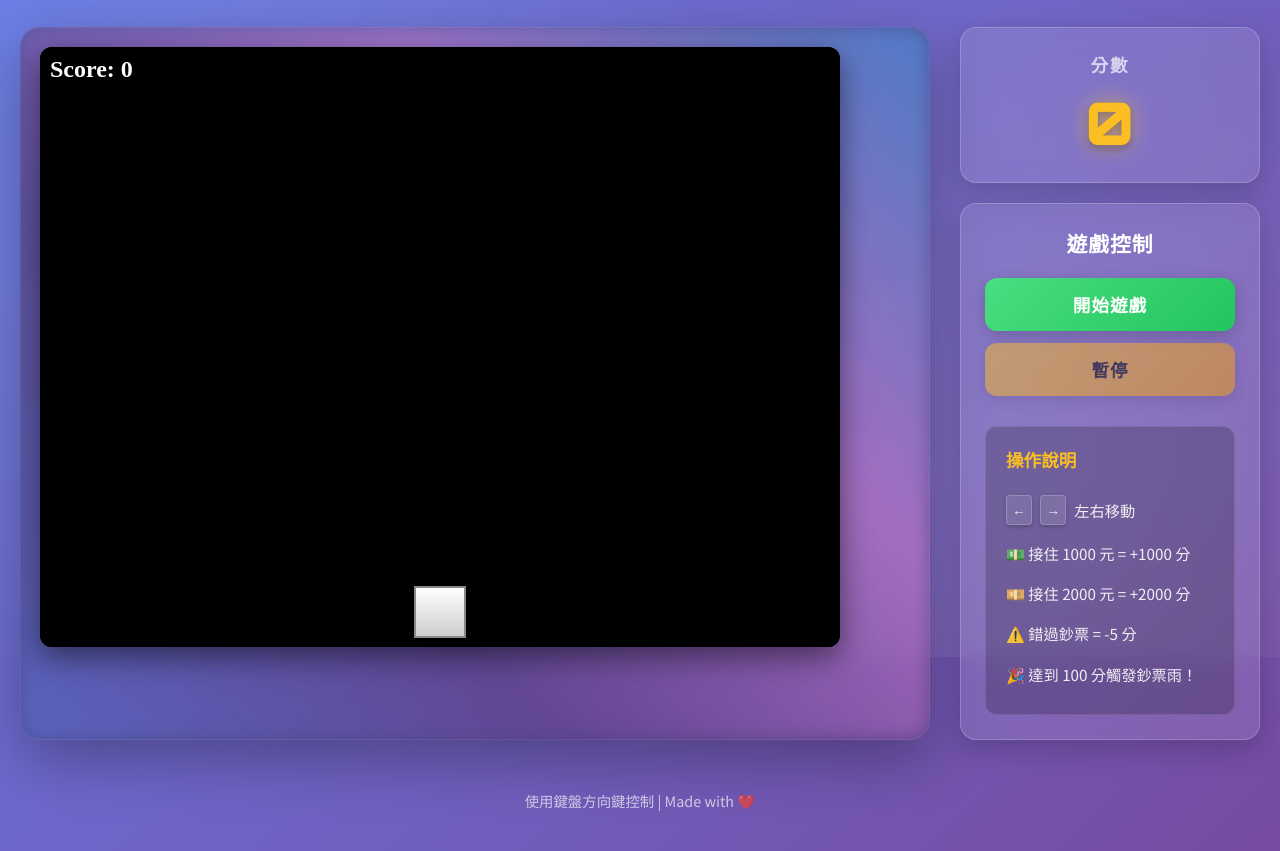
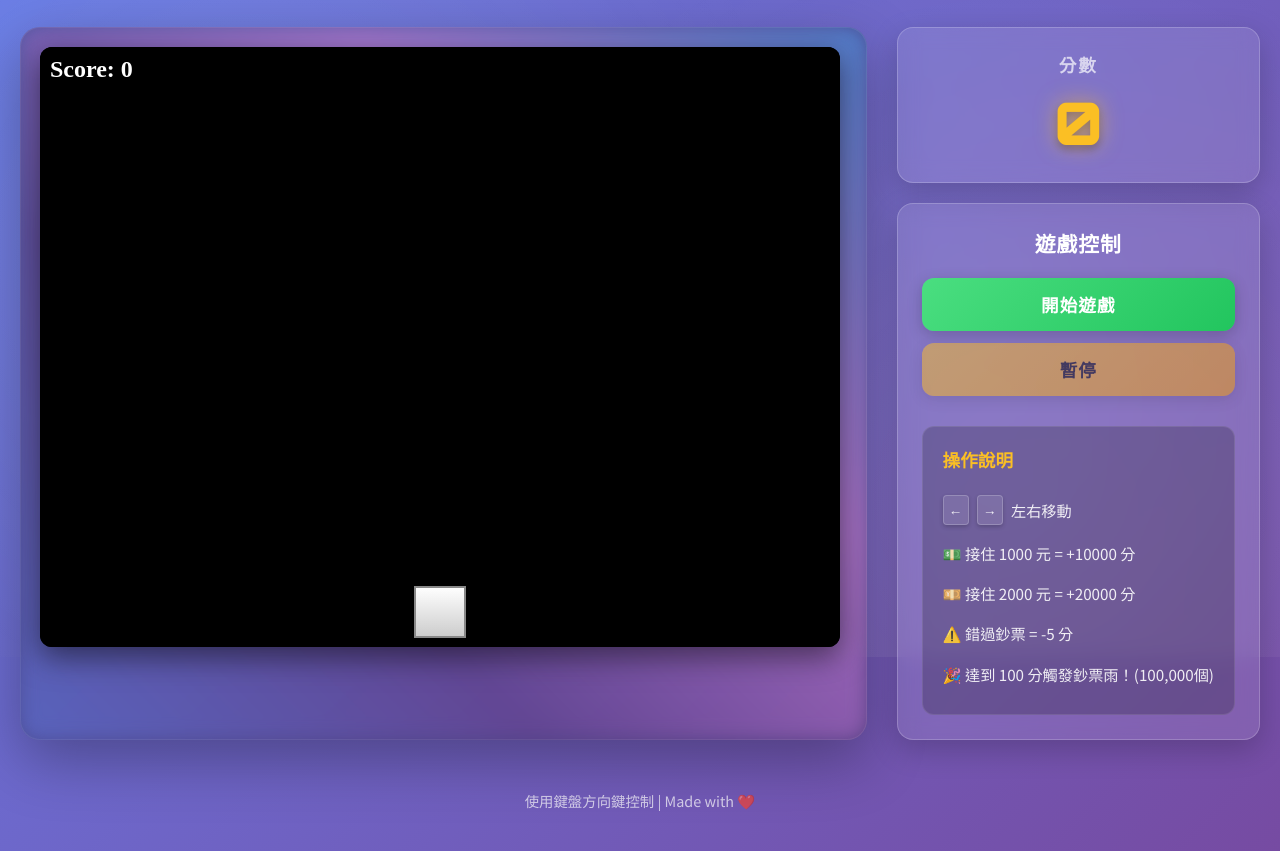
Before and after one commit to telearnstudent7/coin, a plain HTML site: page index.html in a window 1280 px wide. Shown: the part 143-994 px from the top of the page. Drawn offline with Linux system fonts and the light colour scheme.

Commit message:
feat: Increase coin values and bonus coin amount, and update game instructions to reflect these changes.

```diff
--- a/index.html
+++ b/index.html
@@ -1,5 +1,6 @@
 <!DOCTYPE html>
 <html lang="zh-TW">
+
 <head>
     <meta charset="UTF-8">
     <meta name="viewport" content="width=device-width, initial-scale=1.0">
@@ -8,8 +9,11 @@
     <link rel="stylesheet" href="style.css">
     <link rel="preconnect" href="https://fonts.googleapis.com">
     <link rel="preconnect" href="https://fonts.gstatic.com" crossorigin>
-    <link href="https://fonts.googleapis.com/css2?family=Orbitron:wght@400;700;900&family=Noto+Sans+TC:wght@400;700&display=swap" rel="stylesheet">
+    <link
+        href="https://fonts.googleapis.com/css2?family=Orbitron:wght@400;700;900&family=Noto+Sans+TC:wght@400;700&display=swap"
+        rel="stylesheet">
 </head>
+
 <body>
     <div class="container">
         <header class="game-header">
@@ -60,10 +64,10 @@
                         <h4>操作說明</h4>
                         <ul>
                             <li><kbd>←</kbd> <kbd>→</kbd> 左右移動</li>
-                            <li>💵 接住 1000 元 = +1000 分</li>
-                            <li>💴 接住 2000 元 = +2000 分</li>
+                            <li>💵 接住 1000 元 = +10000 分</li>
+                            <li>💴 接住 2000 元 = +20000 分</li>
                             <li>⚠️ 錯過鈔票 = -5 分</li>
-                            <li>🎉 達到 100 分觸發鈔票雨！</li>
+                            <li>🎉 達到 100 分觸發鈔票雨！(100,000個)</li>
                         </ul>
                     </div>
                 </div>
@@ -77,4 +81,5 @@
 
     <script src="script.js"></script>
 </body>
+
 </html>
--- a/script.js
+++ b/script.js
@@ -11,7 +11,7 @@
     COIN_SPEED: 4,
     SPAWN_RATE: 60, // 1 in 60 chance per frame
     BONUS_THRESHOLD: 100, // Score to trigger bonus rain
-    BONUS_COINS: 1000,
+    BONUS_COINS: 100000,
     MISS_PENALTY: 5,
     FPS: 60
 };
@@ -210,7 +210,7 @@
             this.is2000 = type === 2000;
         }
 
-        this.value = this.is2000 ? 2000 : 1000;
+        this.value = this.is2000 ? 20000 : 10000;
         this.image = this.is2000 ? images.bill2000 : images.bill1000;
 
         this.x = Math.random() * (CONFIG.WINDOW_WIDTH - this.width);
```
